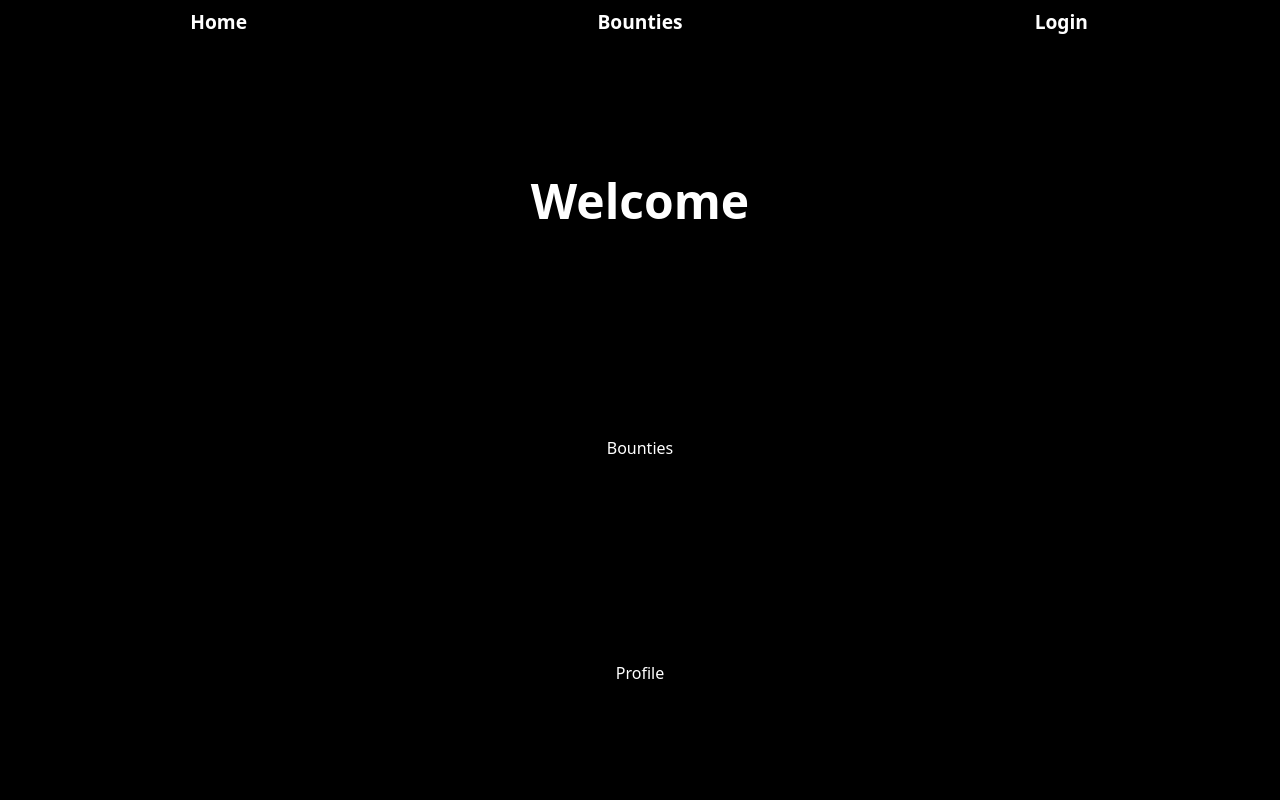
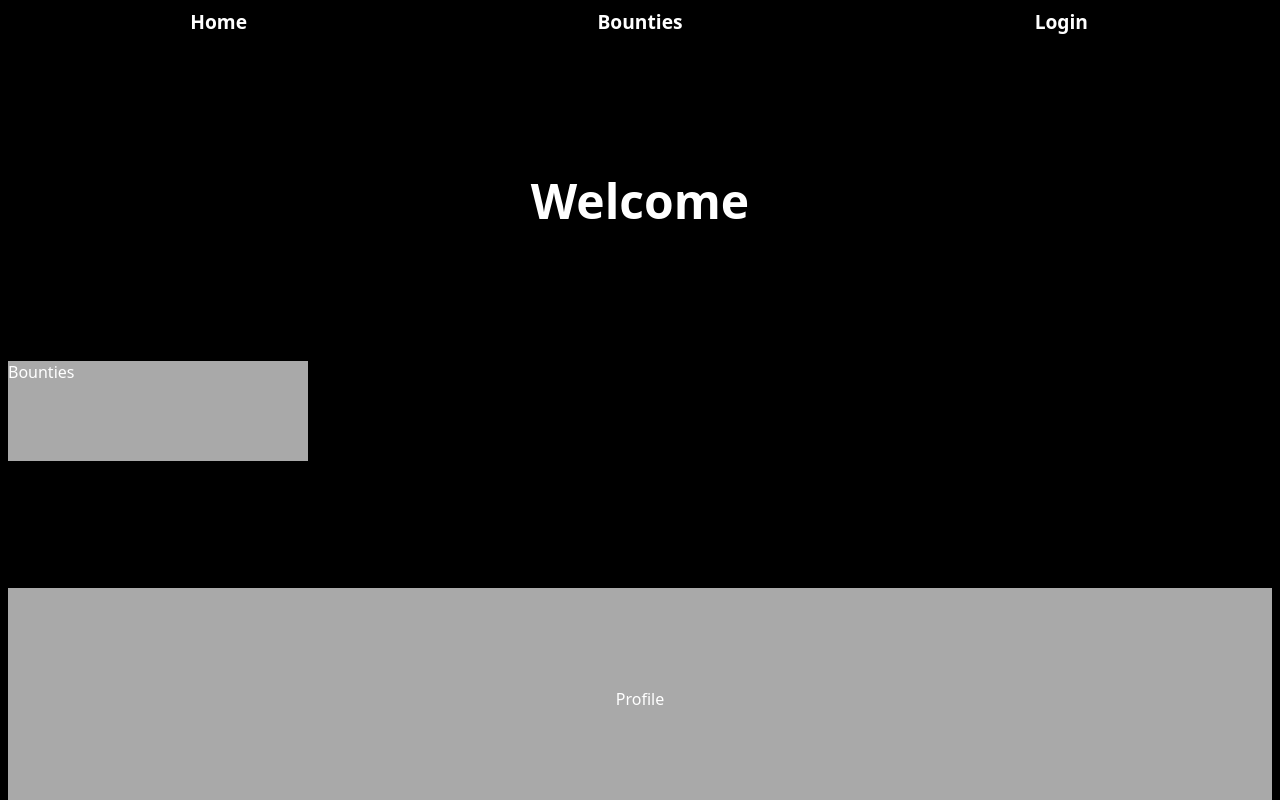
Before and after one commit to LouisWackenier/bounty-app, a React (Vite) app: page / in a window 1280 px wide. Shown: the top 800 px of the page. Built offline with nearby package versions, Linux system fonts and the light colour scheme.

Commit message:
button styling

```diff
--- a/src/Pages/Home.jsx
+++ b/src/Pages/Home.jsx
@@ -12,13 +12,17 @@ const MainTitle = styled.div`
      padding-top: 10vh;
 `;
 
+
 const BountiesButton = styled.div`
+      height: 100px;
+      width: 300px;
+      background-color: darkgray;
       cursor: pointer;
-      text-align: center;
-      display: block;
 `;
 
 const ProfileButton = styled.div`
+      padding: 100px 100px 50px 100px;
+      background-color: darkgray;
       cursor: pointer;
       text-align: center;
 `;
@@ -27,8 +31,8 @@ const Home = () => {
   return (
     <MainContainer>
            <MainTitle>Welcome</MainTitle>
-           <BountiesButton>Bounties</BountiesButton>
-           <ProfileButton>Profile</ProfileButton>
+             <BountiesButton>Bounties</BountiesButton>
+             <ProfileButton>Profile</ProfileButton>
     </MainContainer>
   )
 }
```
